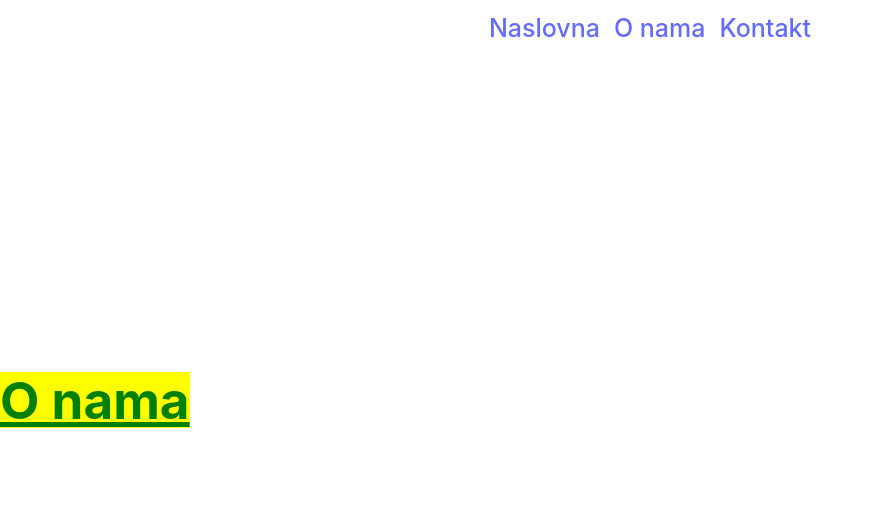
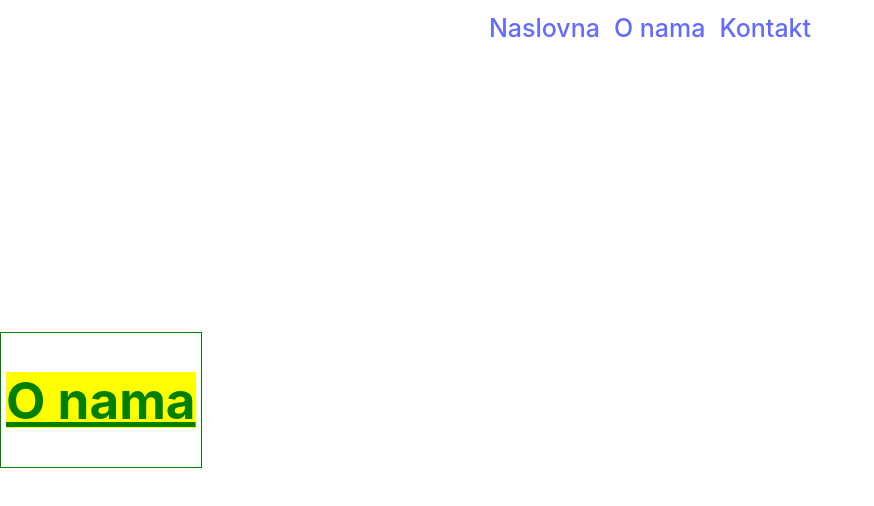
Before and after one commit to webbugt/algebra-react-vjezbe, a React (Vite) app: page /onama in a window 1280 px wide. Shown: the top 506 px of the page, without its empty margins (0-874 px from the left). Built offline with nearby package versions, Linux system fonts and the light colour scheme.

Commit message:
add style to FancyTitle

```diff
--- a/src/components/Titles.jsx
+++ b/src/components/Titles.jsx
@@ -28,7 +28,10 @@ function BlueSubtitle({ title = "plavi subtitle", className }) {
 }
 
 function FancyTitle({title,subtitle}){
-  return <div>
+  return <div className="fancyTitle" style={{
+    padding: 5,
+    border: "solid green 1px"
+  }}>
     {!!title && <GreenTitle title={title}/>}
     {!!subtitle && <BlueSubtitle title={subtitle}/>}
   </div>
```
